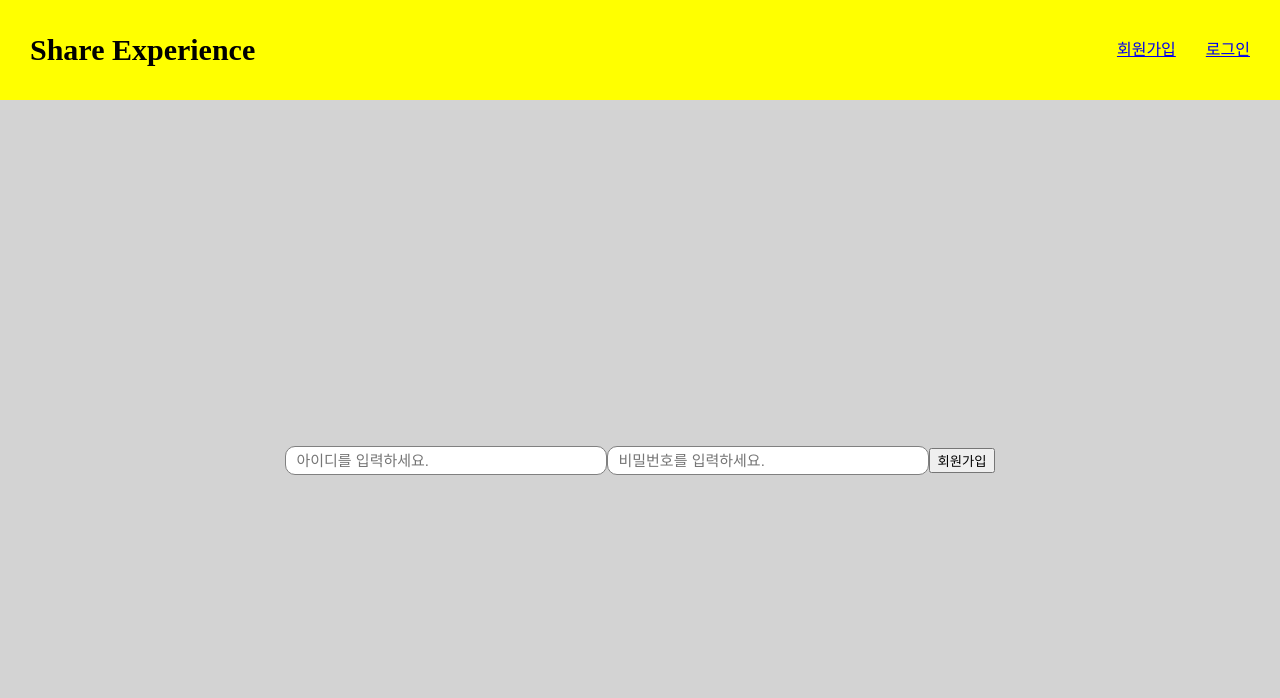
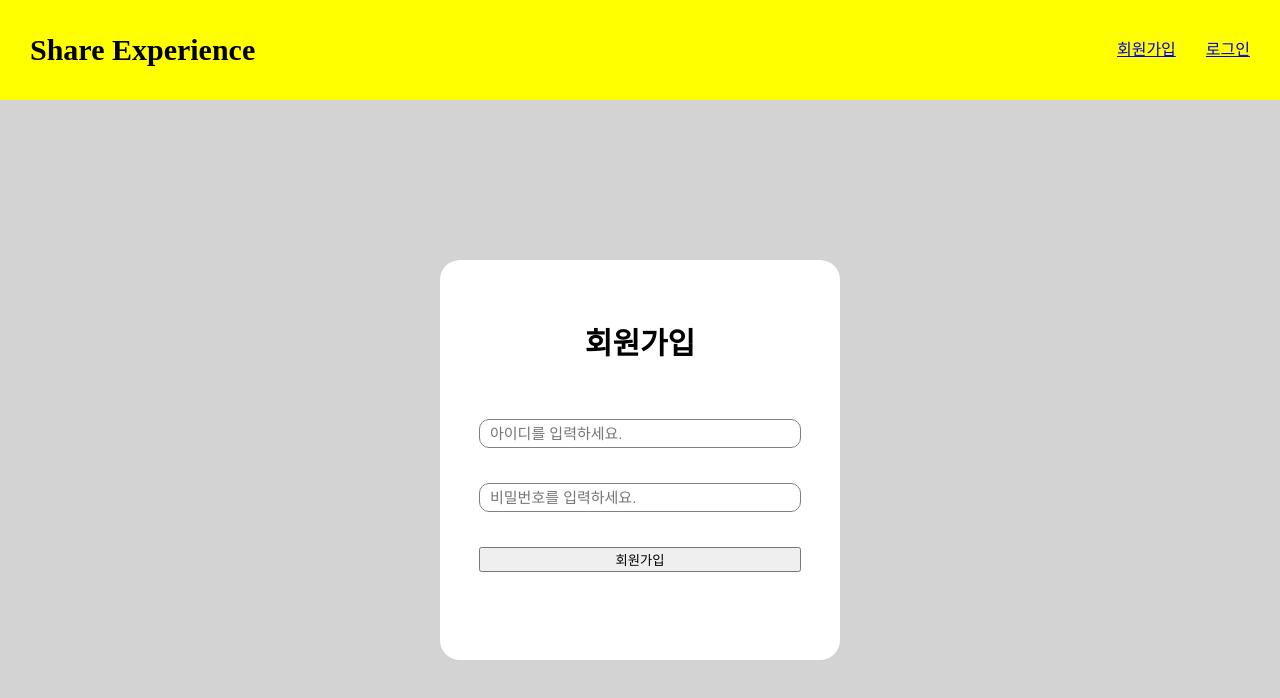
Before and after one commit to wsdx123/jy-lv4, a React (Create React App) app: page /register in a window 1280 px wide. Shown: the top 698 px of the page. Built offline with nearby package versions, Linux system fonts and the light colour scheme; no server answers.

Commit message:
fix: register css 적용

```diff
--- /dev/null
+++ b/src/pages/Register/Register.module.css
@@ -0,0 +1,35 @@
+.container {
+  display: flex;
+  flex-direction: column;
+  justify-content: center;
+  align-items: center;
+
+  background-color: white;
+  border-radius: 20px;
+
+  width: 400px;
+  height: 400px;
+}
+
+.title {
+  font-size: 30px;
+  font-weight: 600;
+  margin-bottom: 40px;
+}
+
+.registerForm {
+  display: flex;
+  flex-direction: column;
+  gap: 35px;
+  margin: 20px;
+}
+.inputContainer {
+  position: relative;
+}
+
+.helpText {
+  position: absolute;
+  margin: 5px;
+  color: red;
+  font-size: 14px;
+}
--- a/src/pages/Register.jsx
+++ b/src/pages/Register/index.jsx
@@ -4,6 +4,7 @@ import { useDispatch } from 'react-redux'
 import { useNavigate } from 'react-router-dom'
 import { openAlert } from 'redux/modules/modalSlice'
 import { registerJWT } from 'service/api'
+import styles from 'pages/Register/Register.module.css'
 
 function Register() {
   const [registerInfo, setRegisterInfo] = useState({
@@ -59,14 +60,19 @@ function Register() {
   }
 
   return (
-    <div>
-      <form onSubmit={handleRegister}>
-        <Input type='id' value={registerInfo.userId} onChange={handleInput} onInvalid={handleFormHelpText} />
-        <Input type='password' value={registerInfo.password} onChange={handleInput} onInvalid={handleFormHelpText} />
+    <div className={styles.container}>
+      <h2 className={styles.title}>회원가입</h2>
+      <form className={styles.registerForm} onSubmit={handleRegister}>
+        <div className={styles.inputContainer}>
+          <Input type='id' value={registerInfo.userId} onChange={handleInput} onInvalid={handleFormHelpText} />
+          {errorMessage.id && <p className={styles.helpText}>{errorMessage.id}</p>}
+        </div>
+        <div className={styles.inputContainer}>
+          <Input type='password' value={registerInfo.password} onChange={handleInput} onInvalid={handleFormHelpText} />
+          {errorMessage.password && <p className={styles.helpText}>{errorMessage.password}</p>}
+        </div>
         <button type='submit'>회원가입</button>
       </form>
-      {errorMessage.id && <p>{errorMessage.id}</p>}
-      {errorMessage.password && <p>{errorMessage.password}</p>}
     </div>
   )
 }
```
